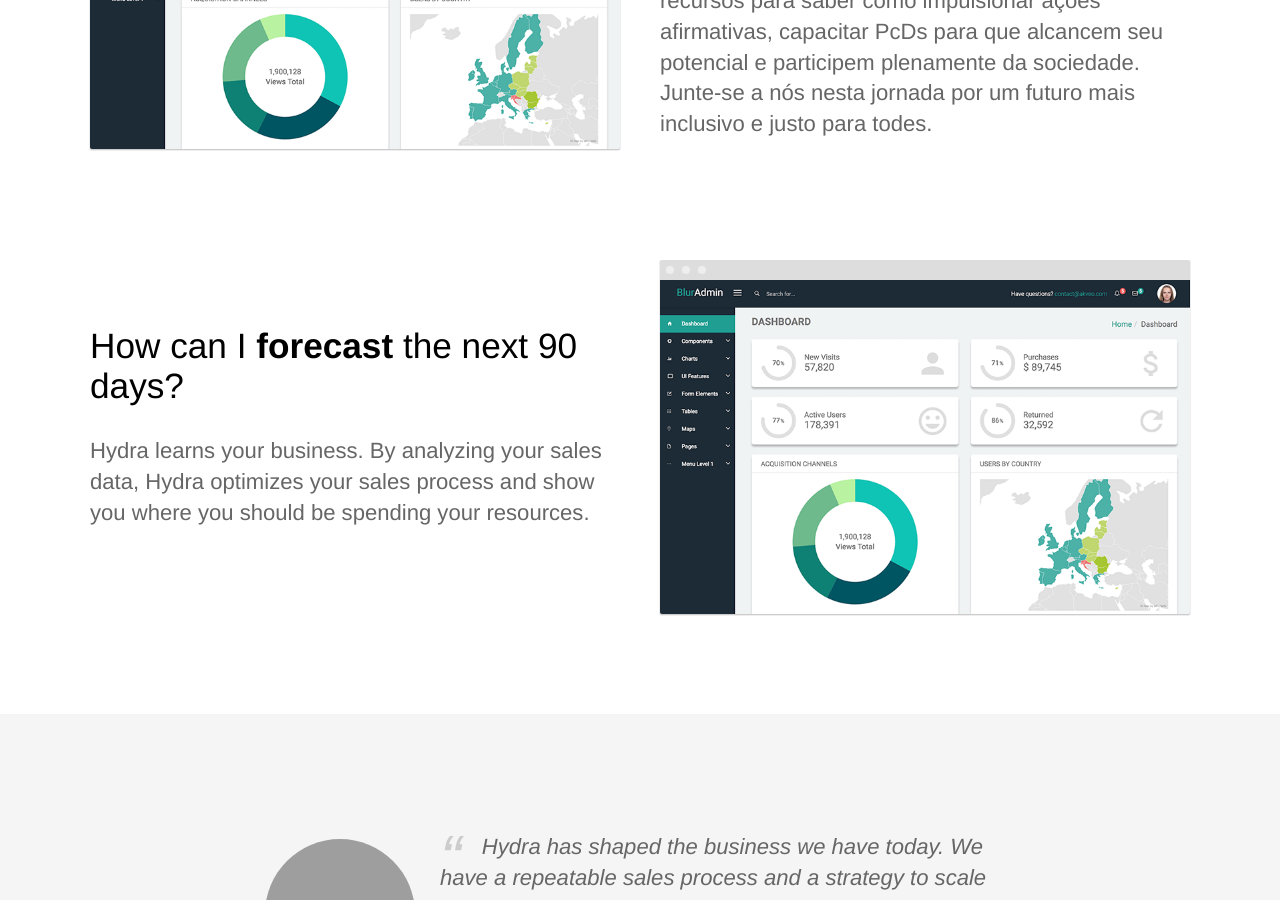
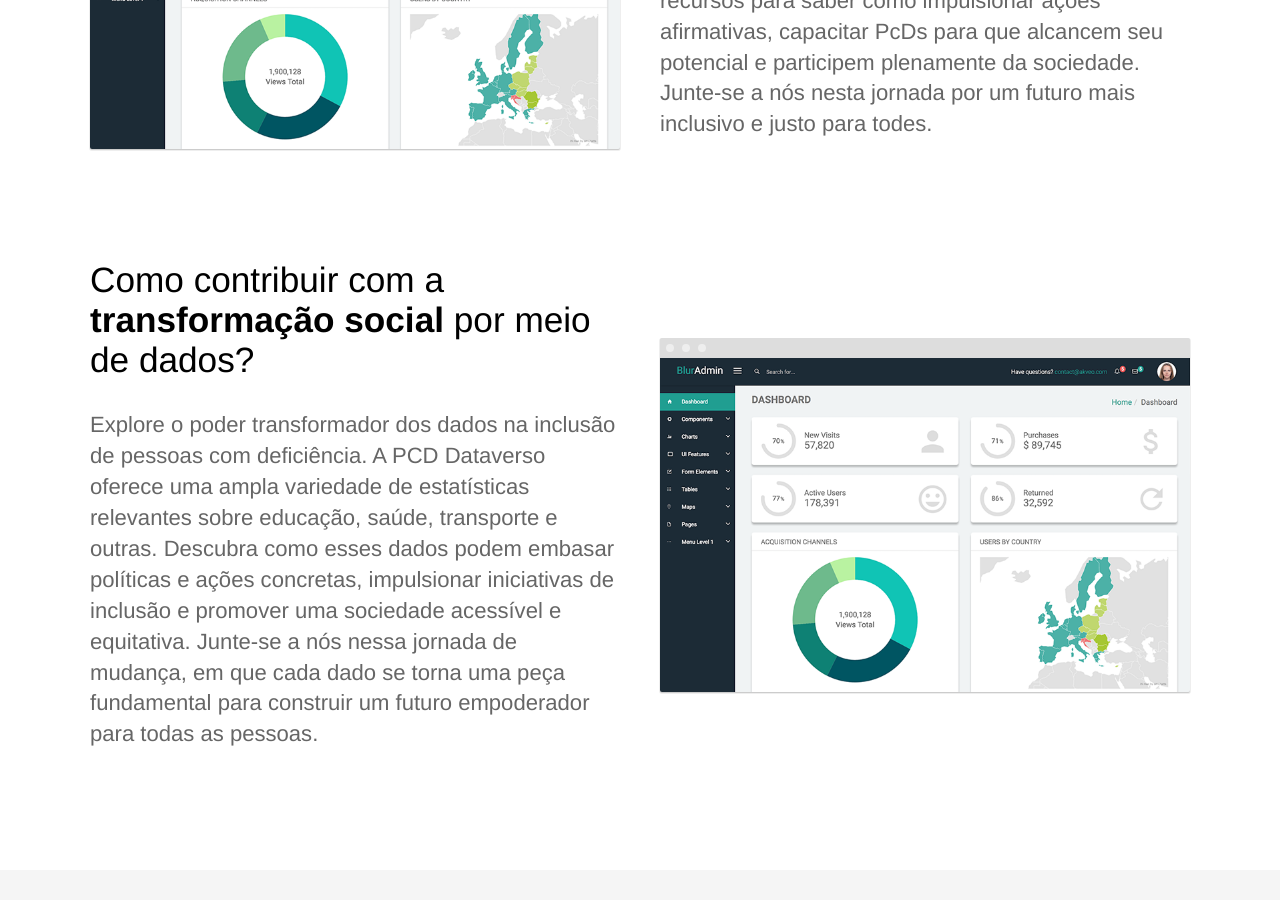
Before and after one commit to jornalistainclusivo/pcd.dataverso.org, a Jekyll site: the page built from index.html, in a window 1280 px wide and 900 px high, scrolled down 1806 px. Built offline with Jekyll 4.4.1, drawn with Linux system fonts in a browser that asks for light colours; grey boxes are pictures that could not be loaded.

Commit message:
terceiro texto home

```diff
--- a/index.html
+++ b/index.html
@@ -47,8 +47,11 @@ description: Observatório de Dados da Pessoa com Deficiência
 	<section>
 		<div class="container flex">
 			<div class="text editable">
-				<h2>How can I <strong>forecast</strong> the next 90 days?</h2>
-				<p>Hydra learns your business. By analyzing your sales data, Hydra optimizes your sales process and show you where you should be spending your resources.</p>
+				<h2>Como contribuir com a <strong>transformação social</strong> por meio de dados?</h2>
+				<p>Explore o poder transformador dos dados na inclusão de pessoas com deficiência. A PCD Dataverso oferece uma ampla variedade
+				de estatísticas relevantes sobre educação, saúde, transporte e outras. Descubra como esses dados podem embasar políticas e ações
+				concretas, impulsionar iniciativas de inclusão e promover uma sociedade acessível e equitativa. Junte-se a nós nessa jornada de
+				mudança, em que cada dado se torna uma peça fundamental para construir um futuro empoderador para todas as pessoas.</p>
 			</div>
 			<div class="image">
 				<img src="{{ site.baseurl }}/images/dashboard.png" alt="Screenshot" class="screenshot editable" />
```
